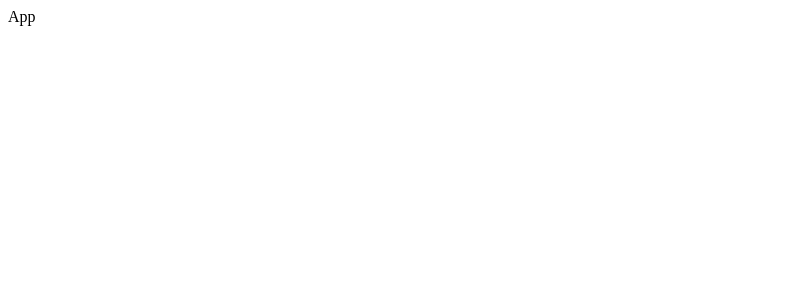
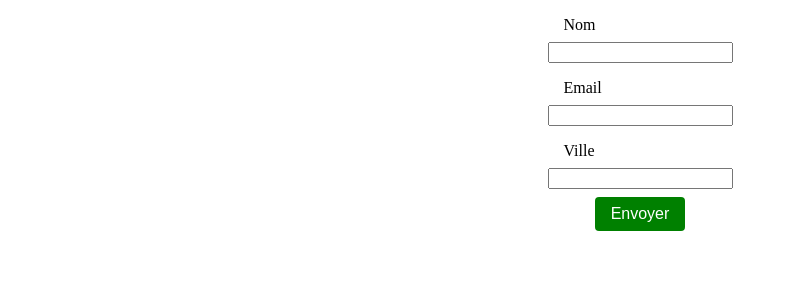
Before and after one commit to QuentinLeFourbe/Test-2, a React (Vite) app in the folder packages/client/: page / in a window 1280 px wide. Shown: the top 300 px of the page, without its empty margins (0-788 px from the left). Built offline with nearby package versions, Linux system fonts and the light colour scheme.

Commit message:
WIP: form

```diff
--- a/packages/client/src/App.tsx
+++ b/packages/client/src/App.tsx
@@ -1,9 +1,14 @@
-
+import { BrowserRouter, Route, Routes } from 'react-router-dom';
+import UserProfilePage from './components/Pages/UserProfilePage';
 
 function App() {
   return (
-    <div>App</div>
-  )
+    <BrowserRouter>
+      <Routes>
+        <Route path="/" element={<UserProfilePage />} />
+      </Routes>
+    </BrowserRouter>
+  );
 }
 
-export default App
+export default App;
--- a/packages/client/src/components/Atoms/Label.tsx
+++ b/packages/client/src/components/Atoms/Label.tsx
@@ -1,7 +1,7 @@
 import React from 'react';
 import styled from 'styled-components';
 
-type Props = React.HtmlHTMLAttributes<HTMLDivElement> & {
+type Props = React.HtmlHTMLAttributes<HTMLLabelElement> & {
   children: React.ReactNode;
 };
 
@@ -11,6 +11,6 @@ function Label({ children, ...props }: Props) {
 
 export default Label;
 
-const StyledLabel = styled.div`
+const StyledLabel = styled.label`
   padding: 8px 16px;
 `;
--- /dev/null
+++ b/packages/client/src/components/Atoms/SubmitButton.tsx
@@ -0,0 +1,33 @@
+import React from 'react';
+import styled from 'styled-components';
+
+type SubmitButtonProps = React.HtmlHTMLAttributes<HTMLInputElement> & {};
+
+function SubmitButton({ ...props }: SubmitButtonProps) {
+  return (
+    <StyledSubmitButton
+      value="Envoyer"
+      {...props}
+      type="submit"
+    ></StyledSubmitButton>
+  );
+}
+
+export default SubmitButton;
+
+const StyledSubmitButton = styled.input`
+  background-color: green;
+  color: #fff;
+  border: none;
+  border-radius: 4px;
+  padding: 8px 16px;
+  font-size: 16px;
+
+  &:hover {
+    background-color: #333;
+  }
+
+  &:active {
+    background-color: #666;
+  }
+`;
--- a/packages/client/src/components/Atoms/TextInput.tsx
+++ b/packages/client/src/components/Atoms/TextInput.tsx
@@ -4,7 +4,8 @@ import styled from 'styled-components';
 type TextInputProps = React.HtmlHTMLAttributes<HTMLInputElement> & {};
 
 function TextInput({ ...props }: TextInputProps) {
-  return <StyledInput {...props} type="text" />;
+  console.log({ props });
+  return <input type="text" {...props} />;
 }
 
 export default TextInput;
--- /dev/null
+++ b/packages/client/src/components/Molecules/FormTextField.tsx
@@ -0,0 +1,27 @@
+import React from 'react';
+import styled from 'styled-components';
+import Label from '../Atoms/Label';
+import TextInput from '../Atoms/TextInput';
+
+type FormTextFieldProps = {
+  label: string;
+  register: any;
+};
+
+function FormTextField({ label, register }: FormTextFieldProps) {
+  console.log(register);
+  return (
+    <FieldContainer>
+      <Label>{label}</Label>
+      {/* <input type="text" {...register} /> */}
+      <TextInput {...register} />
+    </FieldContainer>
+  );
+}
+
+export default FormTextField;
+
+export const FieldContainer = styled.div`
+  display: flex;
+  flex-direction: column;
+`;
--- /dev/null
+++ b/packages/client/src/components/Organisms/UserProfileForm.tsx
@@ -0,0 +1,36 @@
+import { useForm } from 'react-hook-form';
+import styled from 'styled-components';
+import { User } from '../../types/users';
+import SubmitButton from '../Atoms/SubmitButton';
+import FormTextField from '../Molecules/FormTextField';
+
+type UserProfileFormProps = {
+  onSubmit: (data: any) => void;
+  defaultValues: User;
+};
+
+function UserProfileForm({ onSubmit, defaultValues }: UserProfileFormProps) {
+  const { register, handleSubmit, watch } = useForm({ defaultValues });
+
+  console.log(defaultValues);
+
+  console.log(watch('name'));
+  return (
+    <StyledForm onSubmit={handleSubmit(onSubmit)}>
+      <FormTextField label="Nom" register={register('name')} />
+      <FormTextField label="Email" register={register('email')} />
+      <FormTextField label="Ville" register={register('city')} />
+      <SubmitButton />
+    </StyledForm>
+  );
+}
+
+export default UserProfileForm;
+
+const StyledForm = styled.form`
+  display: flex;
+  flex-direction: column;
+  align-items: center;
+  justify-content: center;
+  gap: 8px;
+`;
--- a/packages/client/src/components/Pages/UserProfilePage.tsx
+++ b/packages/client/src/components/Pages/UserProfilePage.tsx
@@ -1,11 +1,44 @@
-import React from 'react'
+import React from 'react';
+import styled from 'styled-components';
+import { User } from '../../types/users';
+import Button from '../Atoms/Button';
+import Label from '../Atoms/Label';
+import TextInput from '../Atoms/TextInput';
+import UserProfileForm from '../Organisms/UserProfileForm';
 
-type Props = {}
+type UserProfileProps = {};
 
-function UserProfilePage({}: Props) {
+function UserProfilePage({}: UserProfileProps) {
+  const onSubmitUserProfile = (data: any) => {
+    console.log(data);
+  };
+
+  const defaultUserValues: User = {
+    id: '1',
+    name: 'toto-2',
+    email: 'toto@mail.com',
+    city: 'England',
+  };
+
   return (
-    <div>UserProfilePage</div>
-  )
+    <div>
+      <UserProfileForm
+        onSubmit={onSubmitUserProfile}
+        defaultValues={defaultUserValues}
+      />
+    </div>
+  );
 }
 
-export default UserProfilePage
+export default UserProfilePage;
+
+const StyledForm = styled.form`
+  display: flex;
+  flex-direction: column;
+  align-items: center;
+  justify-content: center;
+`;
+
+const SubmitButton = styled(Button)`
+  background-color: green;
+`;
--- /dev/null
+++ b/packages/client/src/types/users.ts
@@ -0,0 +1,6 @@
+export type User = {
+  id: string;
+  name: string;
+  email: string;
+  city: string;
+};
```
Also changed, not shown: package.json (+8 -1 lines), 2 other files (tests, documents, lock files or other folders).
